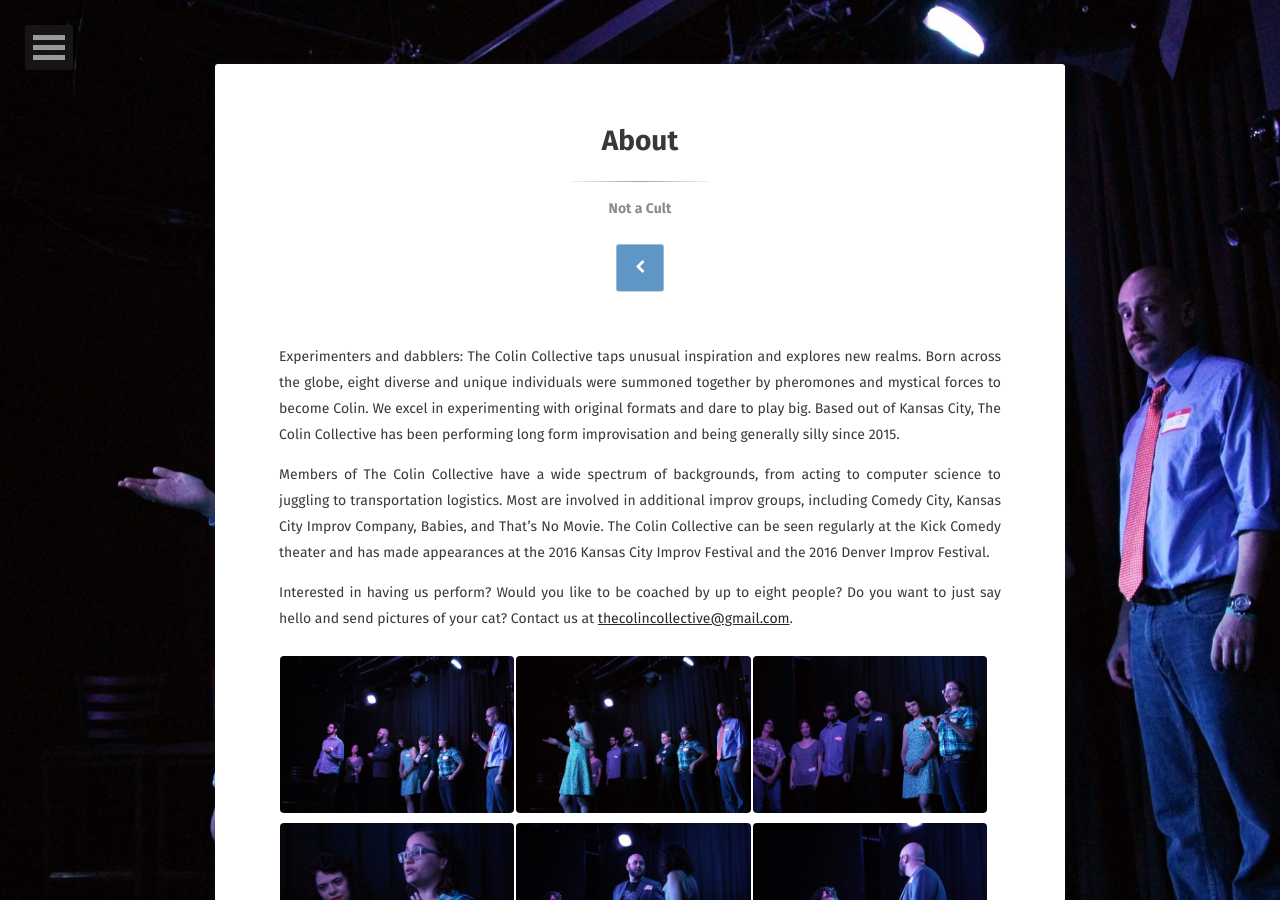
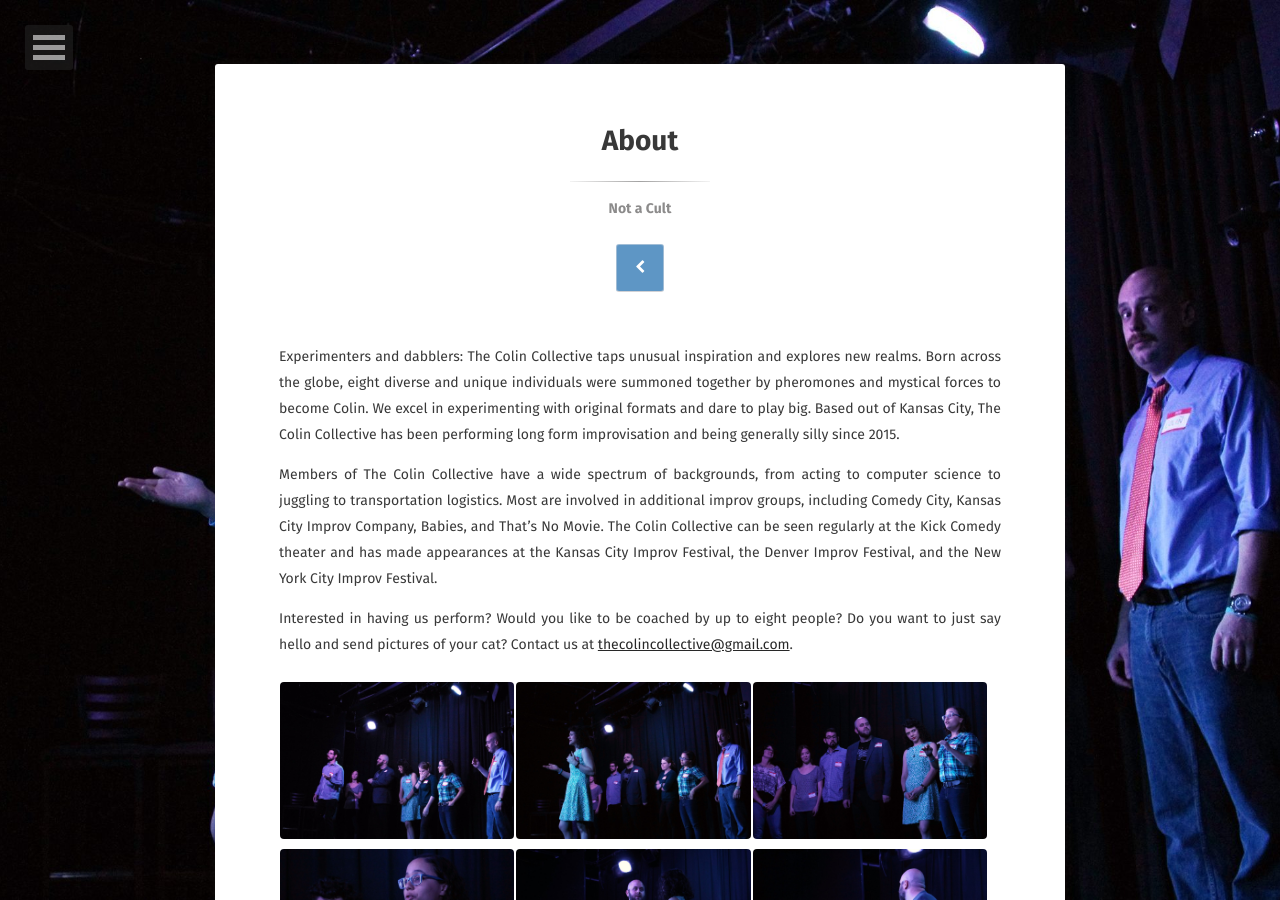
Before and after one commit to lrdodge/thecolincollective, a Jekyll site: the page built from about/index.md, in a window 1280 px wide and 900 px high. Built offline with Jekyll 4.4.1, drawn with Linux system fonts in a browser that asks for light colours; some web fonts are replaced.

Commit message:
Update About page

```diff
--- a/about/index.md
+++ b/about/index.md
@@ -8,7 +8,7 @@ author_footer: false
 ---
 Experimenters and dabblers: The Colin Collective taps unusual inspiration and explores new realms. Born across the globe, eight diverse and unique individuals were summoned together by pheromones and mystical forces to become Colin. We excel in experimenting with original formats and dare to play big. Based out of Kansas City, The Colin Collective has been performing long form improvisation and being generally silly since 2015.
 
-Members of The Colin Collective have a wide spectrum of backgrounds, from acting to computer science to juggling to transportation logistics. Most are involved in additional improv groups, including Comedy City, Kansas City Improv Company, Babies, and That’s No Movie. The Colin Collective can be seen regularly at the Kick Comedy theater and has made appearances at the 2016 Kansas City Improv Festival and the 2016 Denver Improv Festival.
+Members of The Colin Collective have a wide spectrum of backgrounds, from acting to computer science to juggling to transportation logistics. Most are involved in additional improv groups, including Comedy City, Kansas City Improv Company, Babies, and That’s No Movie. The Colin Collective can be seen regularly at the Kick Comedy theater and has made appearances at the Kansas City Improv Festival, the Denver Improv Festival, and the New York City Improv Festival.
 
 Interested in having us perform? Would you like to be coached by up to eight people? Do you want to just say hello and send pictures of your cat? Contact us at [thecolincollective@gmail.com](mailto:thecolincollective@gmail.com).
 
```
